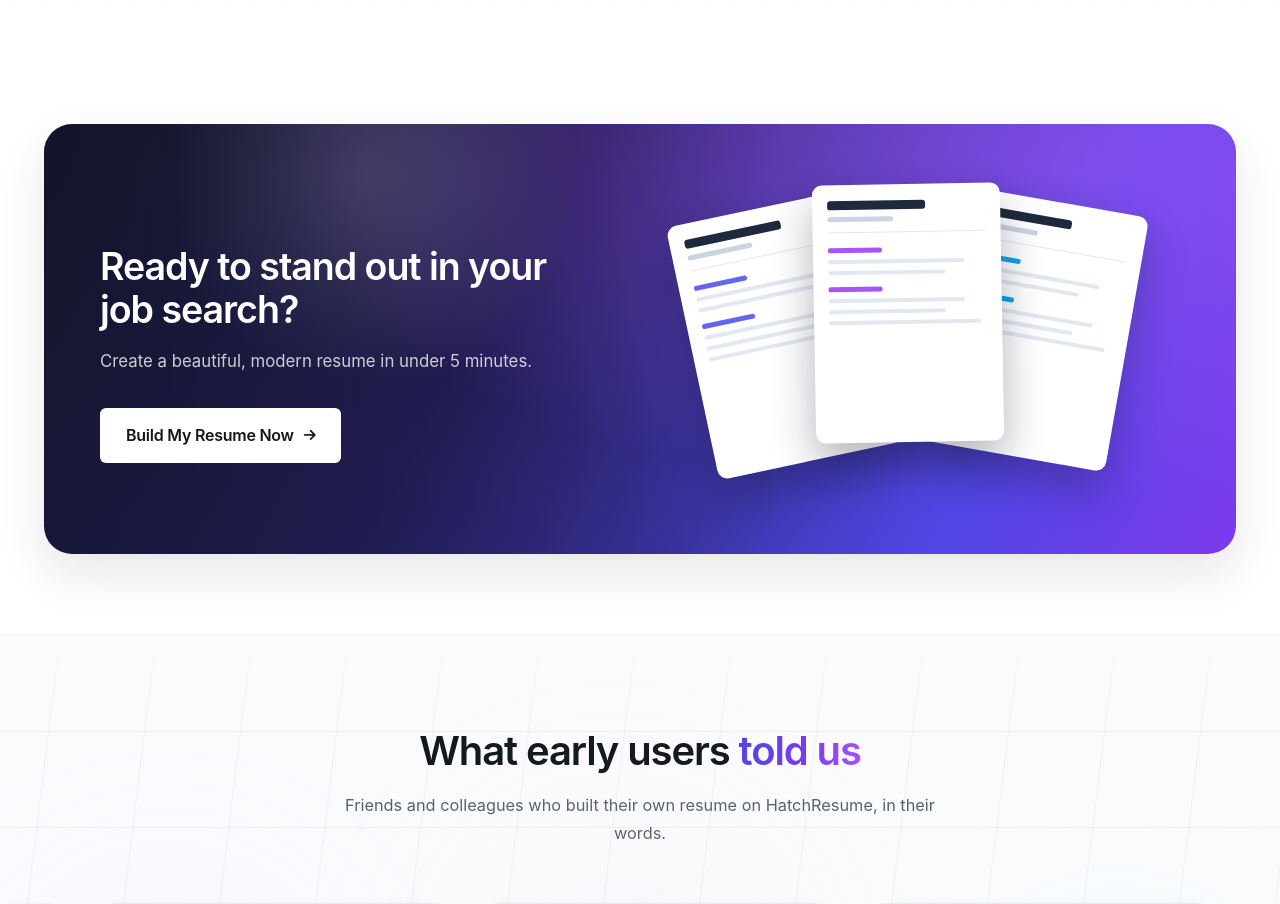
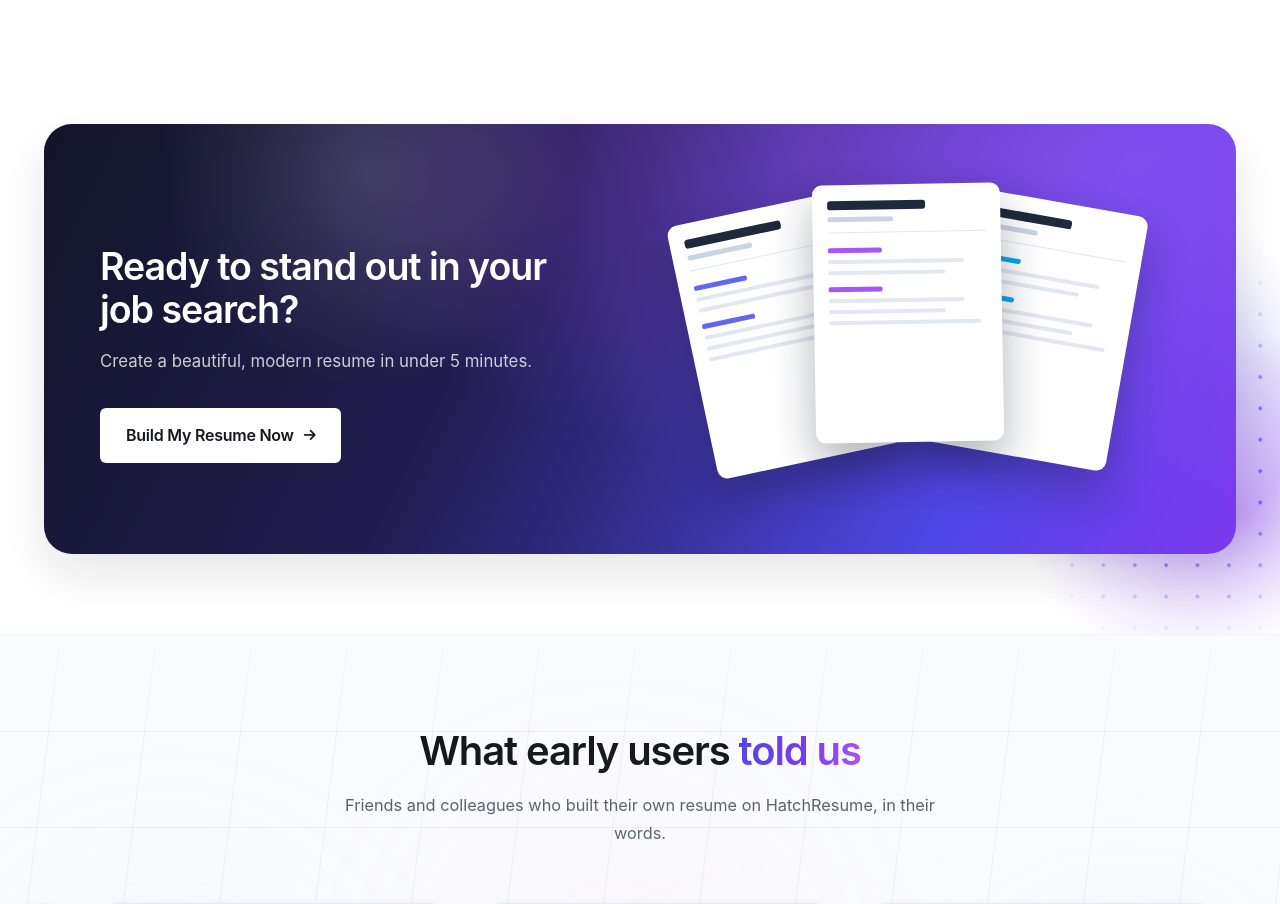
Before and after one commit to balagowda/ResumeBuilder, a React (Create React App) app: page / in a window 1280 px wide. Shown: the part 2860-3764 px from the top of the page. Built offline with nearby package versions, Linux system fonts and the light colour scheme; a web font is replaced by a local one.

Commit message:
about section breathing effect

```diff
--- a/src/Styles/LandingPage.css
+++ b/src/Styles/LandingPage.css
@@ -1157,6 +1157,50 @@
 
 /* The page's one gradient block: copy on the left, fan of resume sheets on
    the right. */
+.cta-container {
+  position: relative;
+  isolation: isolate;
+}
+
+.cta-container::before {
+  content: '';
+  position: absolute;
+  z-index: -1;
+  right: -140px;
+  bottom: -110px;
+  width: 520px;
+  height: 480px;
+  pointer-events: none;
+  background-color: #ffffff;
+  background-image:
+    radial-gradient(circle, rgba(45, 54, 57, 0.44) 1.5px, rgba(45, 54, 57, 0) 1.6px),
+    radial-gradient(52% 48% at 68% 68%, rgba(124, 58, 237, 0.48) 0%, rgba(124, 58, 237, 0) 76%),
+    radial-gradient(56% 52% at 42% 40%, rgba(79, 70, 229, 0.48) 0%, rgba(79, 70, 229, 0) 76%);
+  background-size: 30px 30px, 100% 100%, 100% 100%;
+  background-repeat: repeat, no-repeat, no-repeat;
+  background-blend-mode: color-burn, normal, normal;
+  -webkit-mask-image: radial-gradient(
+    50% 50% at 50% 50%,
+    rgba(0, 0, 0, 1) 0%,
+    rgba(0, 0, 0, 0.96) 55%,
+    rgba(0, 0, 0, 0.55) 79%,
+    rgba(0, 0, 0, 0) 100%
+  );
+  mask-image: radial-gradient(
+    50% 50% at 50% 50%,
+    rgba(0, 0, 0, 1) 0%,
+    rgba(0, 0, 0, 0.96) 55%,
+    rgba(0, 0, 0, 0.55) 79%,
+    rgba(0, 0, 0, 0) 100%
+  );
+  -webkit-mask-repeat: no-repeat;
+  mask-repeat: no-repeat;
+  -webkit-mask-size: 100% 100%;
+  mask-size: 100% 100%;
+  transform-origin: 50% 50%;
+  animation: feedback-glow-breath 2s ease-in-out infinite alternate;
+}
+
 .cta-box {
   position: relative;
   display: grid;
--- a/src/components/LandingPage.js
+++ b/src/components/LandingPage.js
@@ -510,7 +510,7 @@ const LandingPage = () => {
 
       {/* CTA Footer Section */}
       <section className="cta-section">
-        <div className="landing-section-inner">
+        <div className="landing-section-inner cta-container">
           <div className="cta-box">
             <div className="cta-copy">
               <h2>Ready to stand out in your job search?</h2>
```
